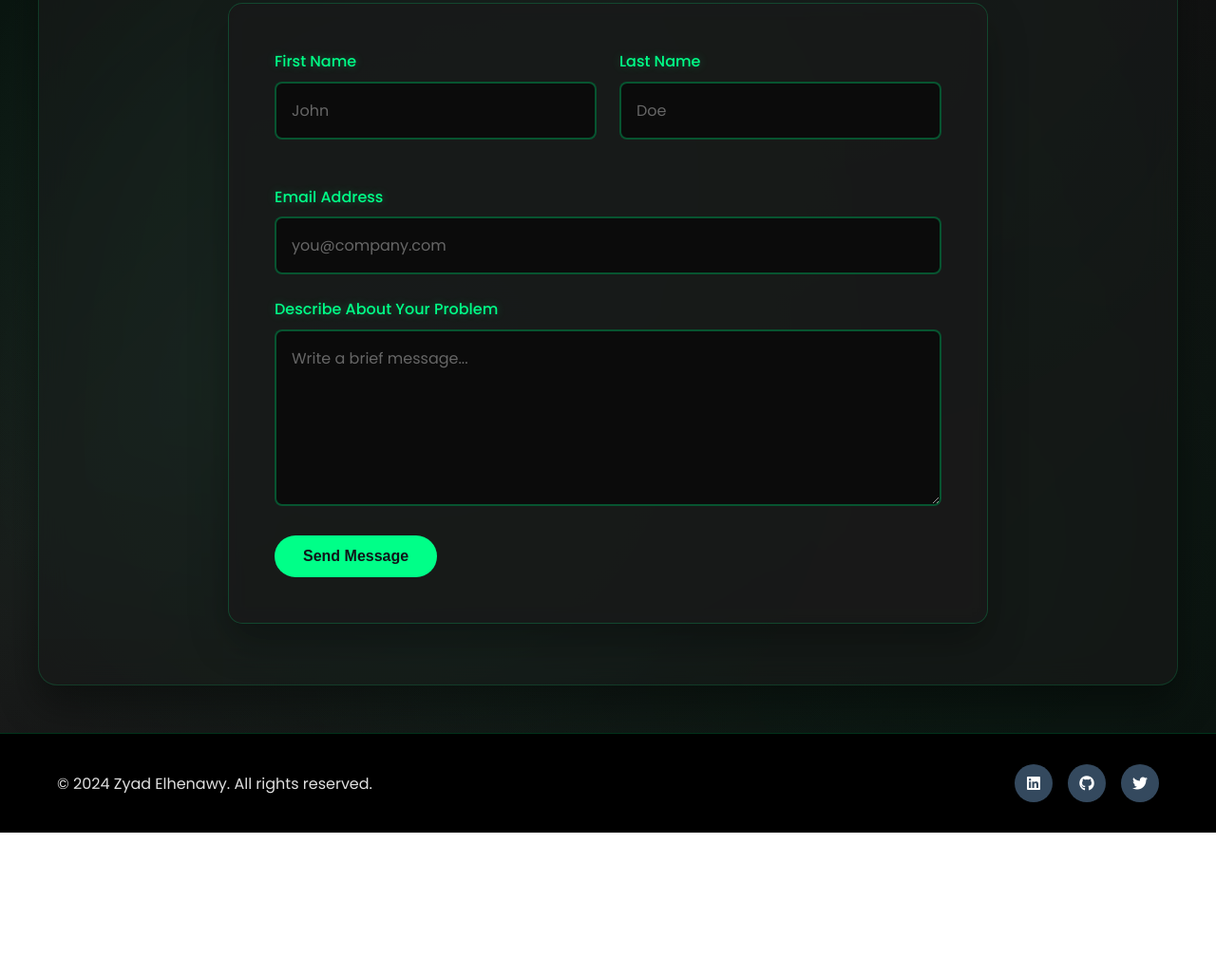
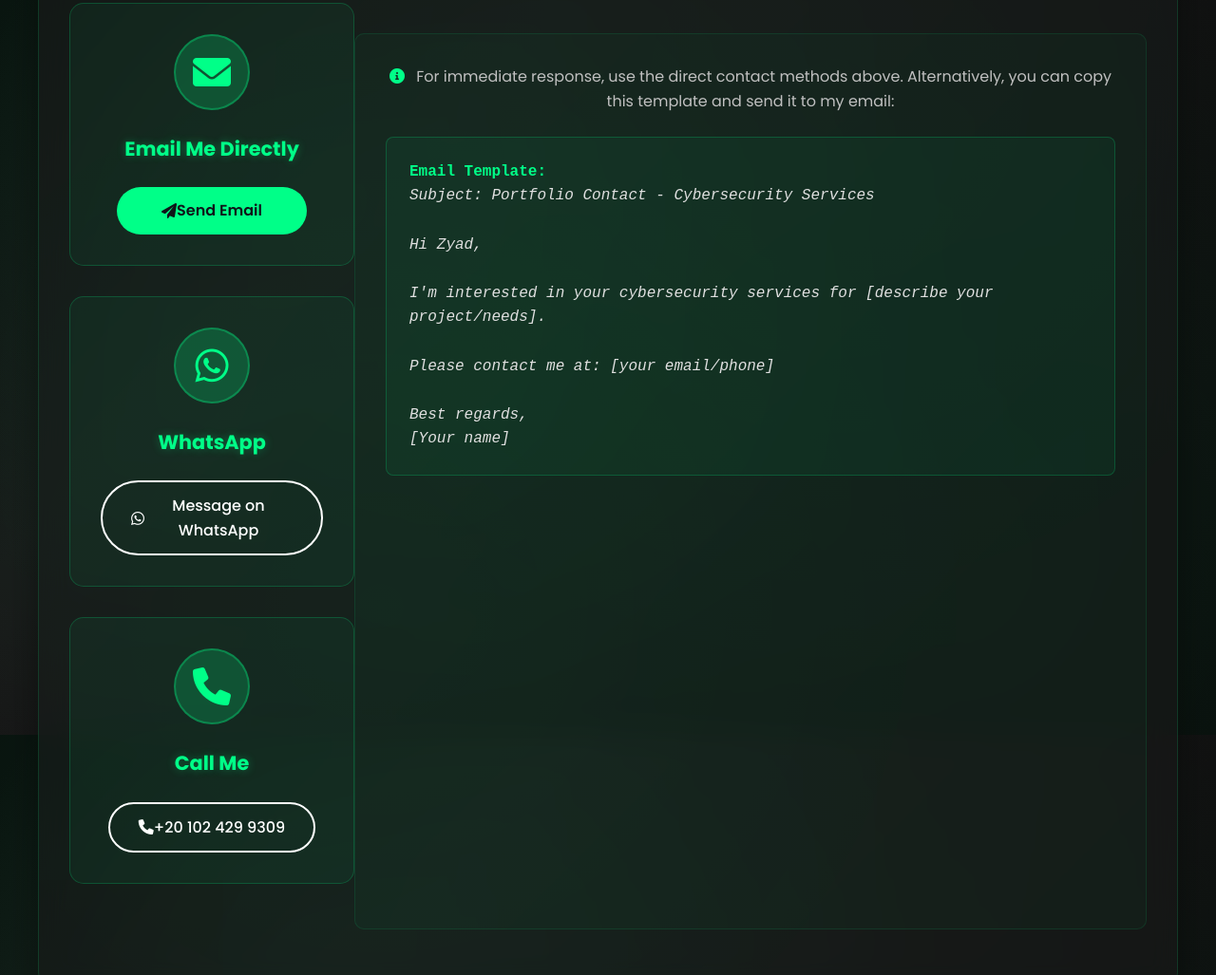
Before and after one commit to 7inawy/cybersecurity-portfolio, a plain HTML site: page index.html in a window 1280 px wide. Shown: the part 5626-6653 px from the top of the page at 95% size. Before the commit the page ends 6503 px from the top, so only its background shows below. Drawn offline with Linux system fonts and the light colour scheme.

Commit message:
Fix contact form: Replace broken Formspree with direct contact methods

```diff
--- a/index.html
+++ b/index.html
@@ -313,29 +313,58 @@
                 <p>Computer Science student and aspiring cybersecurity professional looking for opportunities to apply my skills in penetration testing, vulnerability assessment, and secure software development.</p>
             </div>
             <div class="contact-form-container">
-                <form action="https://formspree.io/f/xdknkpqr" method="POST" class="modern-contact-form">
-                    <div class="form-row">
-                        <div class="form-group">
-                            <label for="firstName">First Name</label>
-                            <input type="text" id="firstName" name="firstName" placeholder="John" required>
+                <!-- Professional Contact Methods -->
+                <div class="contact-methods">
+                    <div class="contact-method">
+                        <div class="contact-icon">
+                            <i class="fas fa-envelope"></i>
                         </div>
-                        <div class="form-group">
-                            <label for="lastName">Last Name</label>
-                            <input type="text" id="lastName" name="lastName" placeholder="Doe" required>
+                        <div class="contact-info">
+                            <h4>Email Me Directly</h4>
+                            <a href="mailto:zyadelhenawy0@gmail.com?subject=Portfolio Contact - Cybersecurity Services&body=Hi Zyad,%0D%0A%0D%0AI'm interested in your cybersecurity services.%0D%0A%0D%0APlease contact me at your earliest convenience.%0D%0A%0D%0ABest regards," class="btn btn-primary">
+                                <i class="fas fa-paper-plane"></i> Send Email
+                            </a>
                         </div>
                     </div>
-                    <div class="form-group">
-                        <label for="email">Email Address</label>
-                        <input type="email" id="email" name="_replyto" placeholder="you@company.com" required>
+
+                    <div class="contact-method">
+                        <div class="contact-icon">
+                            <i class="fab fa-whatsapp"></i>
+                        </div>
+                        <div class="contact-info">
+                            <h4>WhatsApp</h4>
+                            <a href="https://wa.me/201024299309?text=Hi%20Zyad,%20I'm%20interested%20in%20your%20cybersecurity%20services." target="_blank" class="btn btn-secondary">
+                                <i class="fab fa-whatsapp"></i> Message on WhatsApp
+                            </a>
+                        </div>
                     </div>
-                    <div class="form-group">
-                        <label for="message">Describe About Your Problem</label>
-                        <textarea id="message" name="message" placeholder="Write a brief message..." rows="6" required></textarea>
+
+                    <div class="contact-method">
+                        <div class="contact-icon">
+                            <i class="fas fa-phone"></i>
+                        </div>
+                        <div class="contact-info">
+                            <h4>Call Me</h4>
+                            <a href="tel:+201024299309" class="btn btn-secondary">
+                                <i class="fas fa-phone"></i> +20 102 429 9309
+                            </a>
+                        </div>
                     </div>
-                    <input type="hidden" name="_subject" value="New Portfolio Contact Form Submission">
-                    <input type="hidden" name="_next" value="https://7inawy.github.io/cybersecurity-portfolio/?success=true">
-                    <button type="submit" class="btn btn-primary">Send Message</button>
-                </form>
+                </div>
+
+                <!-- Alternative: Manual Contact Form -->
+                <div class="manual-form-note">
+                    <p><i class="fas fa-info-circle"></i> For immediate response, use the direct contact methods above. Alternatively, you can copy this template and send it to my email:</p>
+                    <div class="email-template">
+                        <strong>Email Template:</strong><br>
+                        <em>Subject: Portfolio Contact - Cybersecurity Services</em><br><br>
+                        <em>Hi Zyad,<br><br>
+                        I'm interested in your cybersecurity services for [describe your project/needs].<br><br>
+                        Please contact me at: [your email/phone]<br><br>
+                        Best regards,<br>
+                        [Your name]</em>
+                    </div>
+                </div>
             </div>
 
             <!-- Success Message (initially hidden) -->
--- a/portfolio-style.css
+++ b/portfolio-style.css
@@ -1105,9 +1105,93 @@ body::before {
     background: rgba(10, 10, 10, 1);
 }
 
-.form-group textarea {
-    resize: vertical;
-    min-height: 120px;
+/* Contact Methods Styles */
+.contact-methods {
+    display: grid;
+    grid-template-columns: repeat(auto-fit, minmax(300px, 1fr));
+    gap: 2rem;
+    margin-bottom: 3rem;
+}
+
+.contact-method {
+    background: rgba(0, 255, 136, 0.05);
+    border: 1px solid rgba(0, 255, 136, 0.2);
+    border-radius: 15px;
+    padding: 2rem;
+    text-align: center;
+    transition: all 0.3s ease;
+}
+
+.contact-method:hover {
+    transform: translateY(-5px);
+    border-color: rgba(0, 255, 136, 0.4);
+    box-shadow: 0 10px 30px rgba(0, 255, 136, 0.2);
+}
+
+.contact-icon {
+    width: 80px;
+    height: 80px;
+    border-radius: 50%;
+    background: rgba(0, 255, 136, 0.2);
+    display: flex;
+    align-items: center;
+    justify-content: center;
+    margin: 0 auto 1.5rem;
+    border: 2px solid rgba(0, 255, 136, 0.3);
+}
+
+.contact-icon i {
+    font-size: 2.5rem;
+    color: #00ff88;
+}
+
+.contact-info h4 {
+    color: #00ff88;
+    font-size: 1.3rem;
+    margin-bottom: 1rem;
+    text-shadow: 0 0 10px rgba(0, 255, 136, 0.3);
+}
+
+.contact-info .btn {
+    margin-top: 0.5rem;
+    min-width: 200px;
+}
+
+.manual-form-note {
+    background: rgba(0, 255, 136, 0.03);
+    border: 1px solid rgba(0, 255, 136, 0.1);
+    border-radius: 10px;
+    padding: 2rem;
+    margin-top: 2rem;
+}
+
+.manual-form-note p {
+    color: #c0c0c0;
+    margin-bottom: 1.5rem;
+    text-align: center;
+}
+
+.manual-form-note i {
+    color: #00ff88;
+    margin-right: 0.5rem;
+}
+
+.email-template {
+    background: rgba(0, 255, 136, 0.05);
+    border: 1px solid rgba(0, 255, 136, 0.2);
+    border-radius: 8px;
+    padding: 1.5rem;
+    font-family: 'Courier New', monospace;
+    color: #c0c0c0;
+    line-height: 1.6;
+}
+
+.email-template strong {
+    color: #00ff88;
+}
+
+.email-template em {
+    color: #e0e0e0;
 }
 
 /* Success Notification Styles */
@@ -1551,9 +1635,38 @@ body::before {
         margin-bottom: 2rem;
     }
 
-    .modern-contact-form {
+    /* Contact methods mobile */
+    .contact-methods {
+        grid-template-columns: 1fr;
+        gap: 1.5rem;
+        margin-bottom: 2rem;
+    }
+
+    .contact-method {
         padding: 1.5rem;
-        margin: 0 10px;
+    }
+
+    .contact-icon {
+        width: 60px;
+        height: 60px;
+    }
+
+    .contact-icon i {
+        font-size: 2rem;
+    }
+
+    .contact-info .btn {
+        min-width: 180px;
+        font-size: 0.9rem;
+    }
+
+    .manual-form-note {
+        padding: 1.5rem;
+    }
+
+    .email-template {
+        padding: 1rem;
+        font-size: 0.9rem;
     }
 
     .form-row {
```
